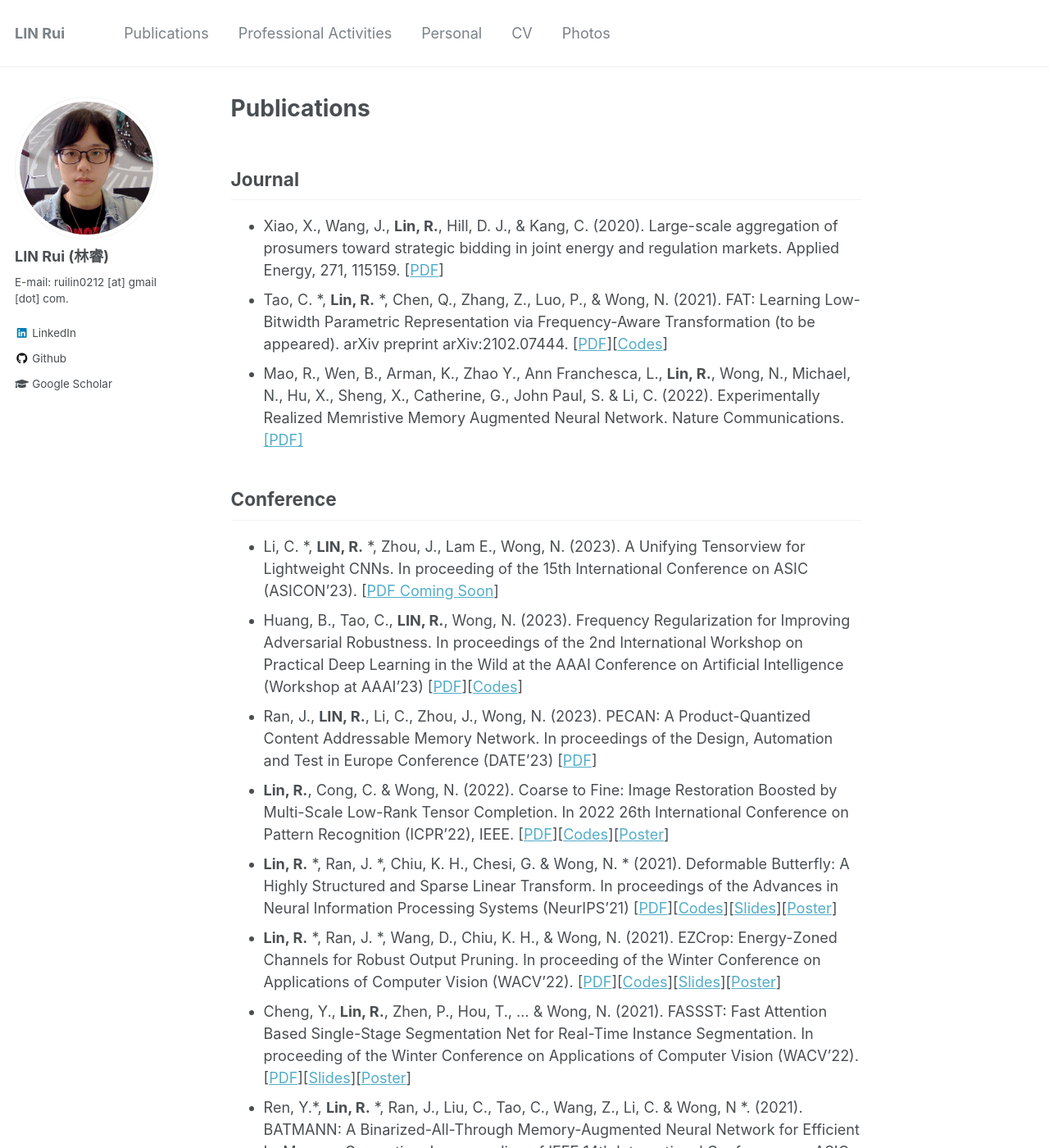
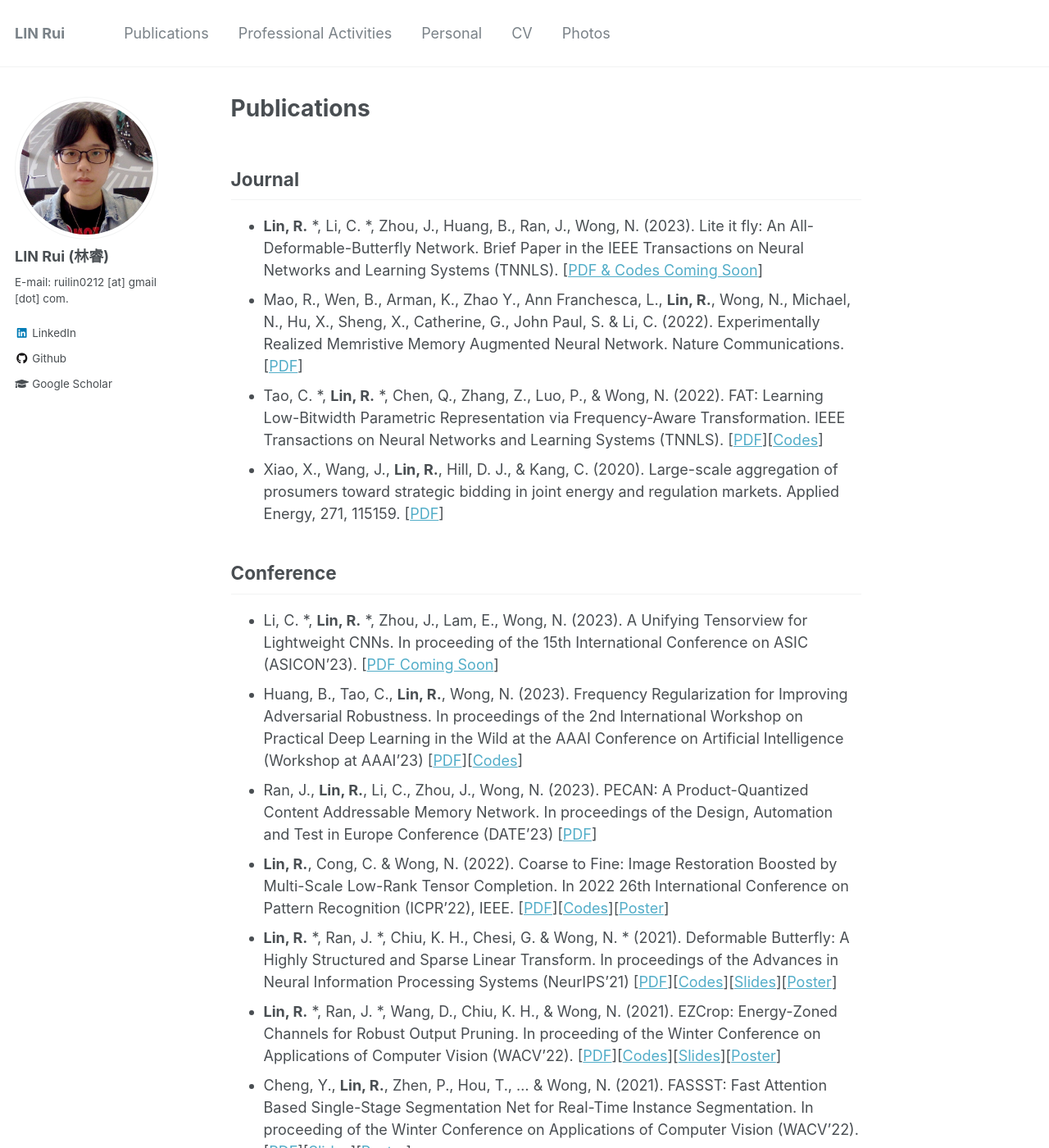
Before and after one commit to rlin27/rlin27.github.io, a Jekyll site: the page built from _pages/publications.md, in a window 1280 px wide and 1400 px high. Shown: the whole window at 82% size. Built offline with Jekyll 4.4.1, drawn with Linux system fonts in a browser that asks for light colours.

Commit message:
Update publications.md

```diff
--- a/_pages/publications.md
+++ b/_pages/publications.md
@@ -4,14 +4,15 @@ title: "Publications"
 ---
 
 ## Journal
++ **Lin, R.** *, Li, C. *, Zhou, J., Huang, B., Ran, J., Wong, N. (2023). Lite it fly: An All-Deformable-Butterfly Network. Brief Paper in the IEEE Transactions on Neural Networks and Learning Systems (TNNLS). [[PDF & Codes Coming Soon](https://ieeexplore.ieee.org/xpl/RecentIssue.jsp?punumber=5962385)]
++ Mao, R., Wen, B., Arman, K., Zhao Y., Ann Franchesca, L., **Lin, R.**, Wong, N., Michael, N., Hu, X., Sheng, X., Catherine, G., John Paul, S. & Li, C. (2022). Experimentally Realized Memristive Memory Augmented Neural Network. Nature Communications. [[PDF](https://assets.researchsquare.com/files/rs-1821052/v1_covered.pdf?c=1657039003)]
++ Tao, C. *, **Lin, R.** *, Chen, Q., Zhang, Z., Luo, P., & Wong, N. (2022). FAT: Learning Low-Bitwidth Parametric Representation via Frequency-Aware Transformation. IEEE Transactions on Neural Networks and Learning Systems (TNNLS). [[PDF](https://arxiv.org/abs/2102.07444)][[Codes](https://github.com/ChaofanTao/FAT_Quantization)]
 + Xiao, X., Wang, J., **Lin, R.**, Hill, D. J., & Kang, C. (2020). Large-scale aggregation of prosumers toward strategic bidding in joint energy and regulation markets. Applied Energy, 271, 115159. [[PDF](https://www.sciencedirect.com/science/article/pii/S0306261920306711)]
-+ Tao, C. *, **Lin, R.** *, Chen, Q., Zhang, Z., Luo, P., & Wong, N. (2021). FAT: Learning Low-Bitwidth Parametric Representation via Frequency-Aware Transformation (to be appeared). arXiv preprint arXiv:2102.07444. [[PDF](https://arxiv.org/abs/2102.07444)][[Codes](https://github.com/ChaofanTao/FAT_Quantization)]
-+ Mao, R., Wen, B., Arman, K., Zhao Y., Ann Franchesca, L., **Lin, R.**, Wong, N., Michael, N., Hu, X., Sheng, X., Catherine, G., John Paul, S. & Li, C. (2022). Experimentally Realized Memristive Memory Augmented Neural Network. Nature Communications. [[PDF]](https://assets.researchsquare.com/files/rs-1821052/v1_covered.pdf?c=1657039003)
 
 ## Conference
-+ Li, C. *, **LIN, R.** *, Zhou, J., Lam E., Wong, N. (2023). A Unifying Tensorview for Lightweight CNNs. In proceeding of the 15th International Conference on ASIC (ASICON'23). [[PDF Coming Soon](http://asicon.org/)]
-+ Huang, B., Tao, C., **LIN, R.**, Wong, N. (2023). Frequency Regularization for Improving Adversarial Robustness. In proceedings of the 2nd International Workshop on Practical Deep Learning in the Wild at the AAAI Conference on Artificial Intelligence (Workshop at AAAI'23) [[PDF](\files\pdf\AAAI2023_Workshop.pdf)][[Codes](https://github.com/Harr7y/FR)]
-+ Ran, J., **LIN, R.**, Li, C., Zhou, J., Wong, N. (2023). PECAN: A Product-Quantized Content Addressable Memory Network. In proceedings of the Design, Automation and Test in Europe Conference (DATE'23) [[PDF](\files\pdf\PECAN.pdf)]
++ Li, C. *, **Lin, R.** *, Zhou, J., Lam, E., Wong, N. (2023). A Unifying Tensorview for Lightweight CNNs. In proceeding of the 15th International Conference on ASIC (ASICON'23). [[PDF Coming Soon](http://asicon.org/)]
++ Huang, B., Tao, C., **Lin, R.**, Wong, N. (2023). Frequency Regularization for Improving Adversarial Robustness. In proceedings of the 2nd International Workshop on Practical Deep Learning in the Wild at the AAAI Conference on Artificial Intelligence (Workshop at AAAI'23) [[PDF](\files\pdf\AAAI2023_Workshop.pdf)][[Codes](https://github.com/Harr7y/FR)]
++ Ran, J., **Lin, R.**, Li, C., Zhou, J., Wong, N. (2023). PECAN: A Product-Quantized Content Addressable Memory Network. In proceedings of the Design, Automation and Test in Europe Conference (DATE'23) [[PDF](\files\pdf\PECAN.pdf)]
 + **Lin, R.**, Cong, C. & Wong, N. (2022). Coarse to Fine: Image Restoration Boosted by Multi-Scale Low-Rank Tensor Completion. In 2022 26th International Conference on Pattern Recognition (ICPR'22), IEEE.  [[PDF](\files\pdf\ICPR_2022_C2F.pdf)][[Codes](https://github.com/rlin27/C2FLRTC)][[Poster](\files\pdf\ICPR2022_ePoster.pdf)]
 + **Lin, R.** *, Ran, J. *, Chiu, K. H., Chesi, G. & Wong, N. * (2021). Deformable Butterfly: A Highly Structured and Sparse Linear Transform. In proceedings of the Advances in Neural Information Processing Systems (NeurIPS'21) [[PDF](\files\pdf\DeBut_final.pdf)][[Codes](https://github.com/rlin27/DeBut)][[Slides](\files\slides\DeBut_Slides.pdf)][[Poster](\files\slides\DeBut_Poster.pdf)]
 + **Lin, R.** *, Ran, J. *, Wang, D., Chiu, K. H., & Wong, N. (2021). EZCrop: Energy-Zoned Channels for Robust Output Pruning. In proceeding of the Winter Conference on Applications of Computer Vision (WACV'22). [[PDF](https://arxiv.org/abs/2105.03679)][[Codes](https://github.com/rlin27/EZCrop)][[Slides](\files\slides\EZCrop_Slides.pdf)][[Poster](\files\slides\EZCrop_Poster.pdf)]
```
